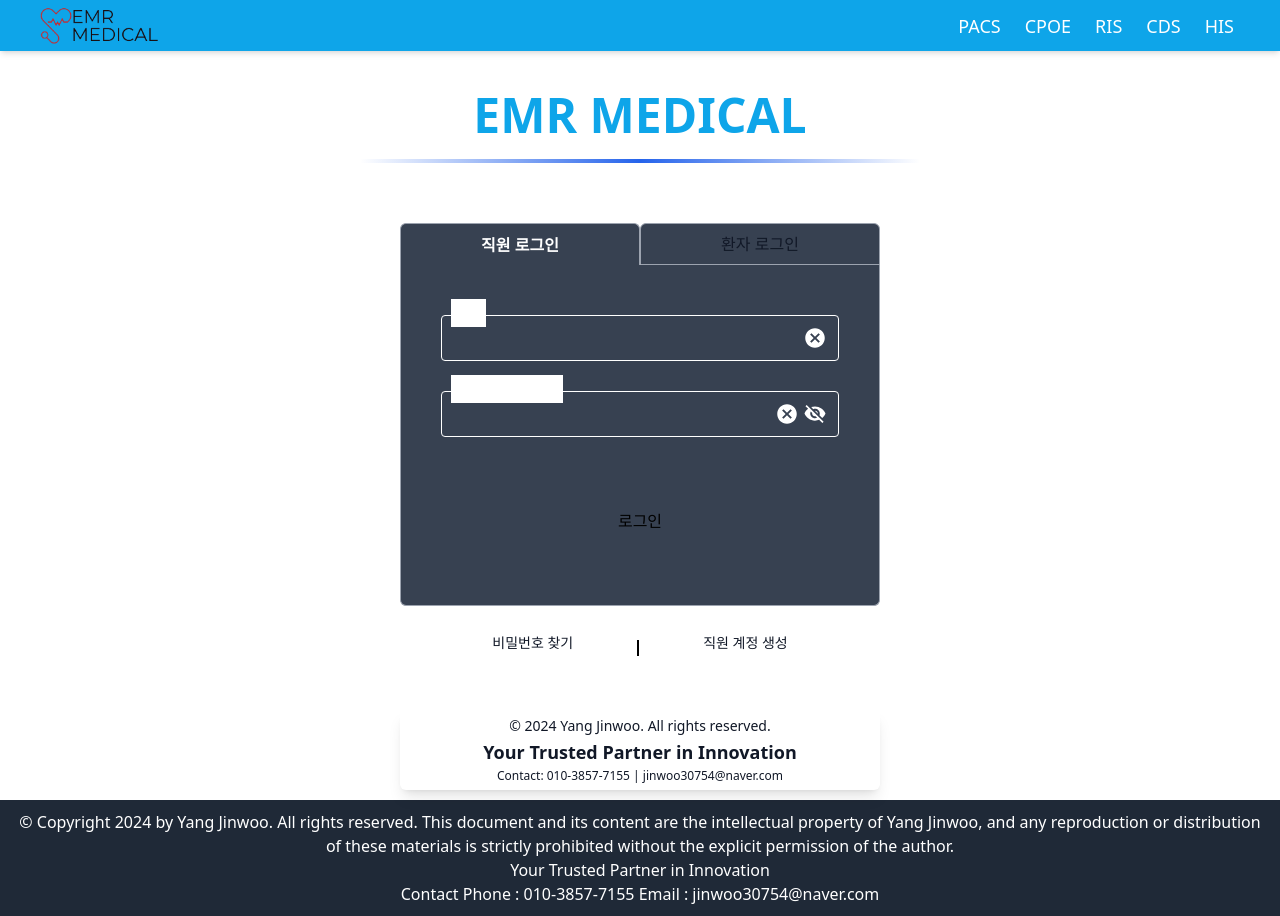
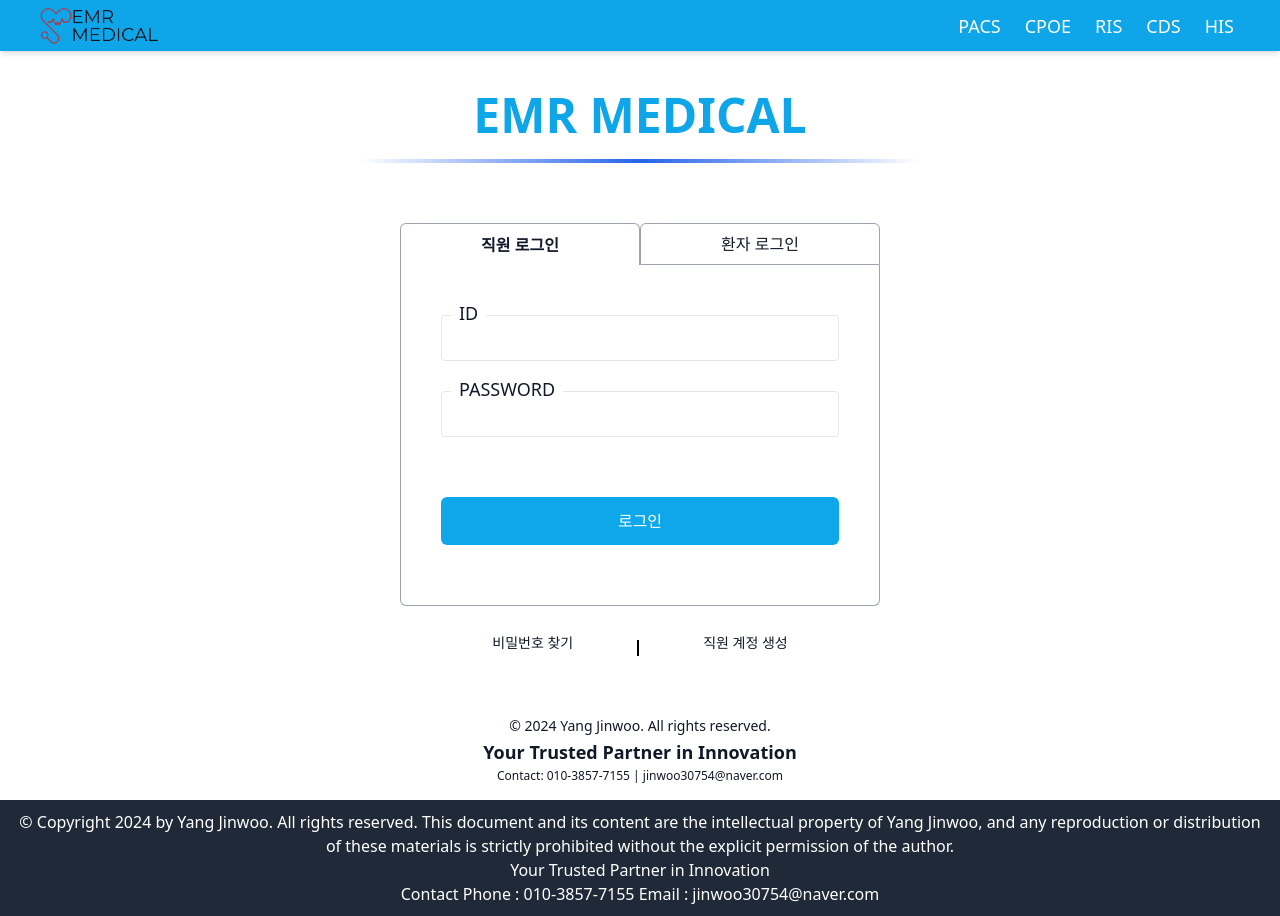
Before and after one commit to promptaction8/projectEMR, a Next.js app: page /login in a window 1280 px wide. Built offline with nearby package versions, Linux system fonts and the light colour scheme; no server answers.

Commit message:
index darkmode dev

```diff
--- a/package.json
+++ b/package.json
@@ -41,6 +41,7 @@
         "react-icons": "^5.2.1",
         "react-query": "^3.39.3",
         "react-responsive-modal": "^6.4.2",
+        "react-router-dom": "^6.26.2",
         "react-select": "^5.8.0",
         "react-toastify": "^10.0.3",
         "react-tooltip": "^5.28.0",
--- a/src/components/footerCustom.tsx
+++ b/src/components/footerCustom.tsx
@@ -2,7 +2,7 @@ import React from 'react'
 
 export function FooterCustom() {
     return (
-        <footer className="p-6 text-center w-120 mx-auto my-10 rounded-md shadow-lg dark:text-white text-gray-900">
+        <footer className="p-6 text-center w-full mx-auto my-10  dark:text-white text-gray-900">
             <p className="text-sm mb-2">
                 &copy; 2024 Yang Jinwoo. All rights reserved.
             </p>
--- a/src/components/login/index.tsx
+++ b/src/components/login/index.tsx
@@ -43,25 +43,25 @@ const LoginF: React.FC = () => {
                     <div className="p-20 ">
                         <div className="flex flex-row justify-between w-full">
                             <button
-                                className={`flex flex-1 justify-center items-center relative  border border-gray-400 bg-gray-700  p-8 rounded-t-md
+                                className={`flex flex-1 relative justify-center items-center  border-gray-400 border bg-white dark:bg-gray-700 p-8 rounded-t-md
                             ${
                                 isEmployeeLogin
-                                    ? 'text-md font-extrabold border-b-0'
-                                    : 'text-md font-normal'
+                                    ? 'text-md text-gray-900 dark:text-white font-extrabold border-b-0'
+                                    : 'text-md text-gray-900 dark:text-white font-normal'
                             }
-                            text-white`}
+                            `}
                                 onClick={() => handleTabClick(true)}
                             >
                                 직원 로그인
                             </button>
                             <button
-                                className={`flex flex-1 relative justify-center items-center  border-gray-400 border bg-gray-700 p-8 rounded-t-md
+                                className={`flex flex-1 relative justify-center items-center  border-gray-400 border bg-white dark:bg-gray-700 p-8 rounded-t-md
                             ${
                                 !isEmployeeLogin
-                                    ? 'text-md font-extrabold border-b-0'
-                                    : 'text-md font-normal'
+                                    ? 'text-md text-gray-900 dark:text-white font-extrabold border-b-0'
+                                    : 'text-md text-gray-900 dark:text-white font-normal'
                             }
-                            text-whites`}
+                            `}
                                 onClick={() => handleTabClick(false)}
                             >
                                 환자 로그인
--- a/src/components/login/loginState.tsx
+++ b/src/components/login/loginState.tsx
@@ -76,7 +76,7 @@ export function LoginState({ isEmployeeLogin }: { isEmployeeLogin: boolean }) {
 
 
     return (
-        <div className="w-120  p-40 border border-gray-400 border-solid rounded-b-md bg-gray-700 border-t-0">
+        <div className="w-120  p-40 border border-gray-400 border-solid rounded-b-md bg-white dark:bg-gray-700 border-t-0">
                 <>
                     <form onSubmit={handleSubmit(login)}>
                         <div className="relative flex items-center my-10">
@@ -84,11 +84,11 @@ export function LoginState({ isEmployeeLogin }: { isEmployeeLogin: boolean }) {
                                 <input
                                     {...register('id', { required: true })}
                                     maxLength={20}
-                                    className=" bg-transparent  flex border border-solid border-white  rounded p-10 pr-10 w-full dark:text-white text-black font-mono"
+                                    className=" bg-transparent  flex border border-solid dark:border-white  rounded p-10 pr-10 w-full dark:text-white text-black font-mono"
                                     type="text"
                                     name="id"
                                 />
-                                <span className="absolute left-0 top-2 ml-10 px-8 text-lg uppercase -translate-y-6 dark:bg-gray-700 bg-white text-white">
+                                <span className="absolute left-0 top-2 ml-10 px-8 text-lg uppercase -translate-y-6  dark:bg-gray-700 bg-white text-gray-900 dark:text-white">
                                     id
                                 </span>
                             </label>
@@ -101,11 +101,11 @@ export function LoginState({ isEmployeeLogin }: { isEmployeeLogin: boolean }) {
                                     {...register('password', {
                                         required: true,
                                     })}
-                                    className=" bg-transparent  flex border border-solid border-white rounded p-10 pr-10 w-full dark:text-white text-black font-mono"
+                                    className=" bg-transparent  flex border border-solid dark:border-white  rounded p-10 pr-10 w-full dark:text-white text-black font-mono"
                                     type={showPassword ? 'text' : 'password'}
                                     name="password"
                                 />
-                                <span className="absolute left-0 top-2 ml-10 px-8 text-lg uppercase -translate-y-6  dark:bg-gray-700 bg-white text-white">
+                                <span className="absolute left-0 top-2 ml-10 px-8 text-lg uppercase -translate-y-6  dark:bg-gray-700 bg-white text-gray-900 dark:text-white">
                                     password
                                 </span>
                             </label>
@@ -122,7 +122,7 @@ export function LoginState({ isEmployeeLogin }: { isEmployeeLogin: boolean }) {
                         <button
                             type="submit"
                             disabled={employeeLogin.isPending}
-                            className="bg-transparent dark:text-white text-black bg-[#0ea7e9] border-solid rounded-md h-12 p-3 mt-60 hover:bg-[#0A74B9] hover:text-white transition duration-300 w-full"
+                            className=" dark:text-white text-white dark:bg-[#0ea7e9] bg-[#0ea7e9] border-solid rounded-md h-12 p-3 mt-60 hover:bg-[#0A74B9] hover:text-white transition duration-300 w-full"
                         >
                             {employeeLogin.isPending ? (
                                 <div className="flex items-center justify-center">
```
Also changed, not shown: src/components/loginpagecomponents/employeeDepart.tsx (+27 -22 lines), 1 other file (tests, documents, lock files or other folders).
